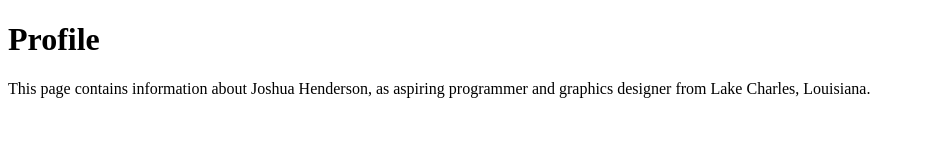
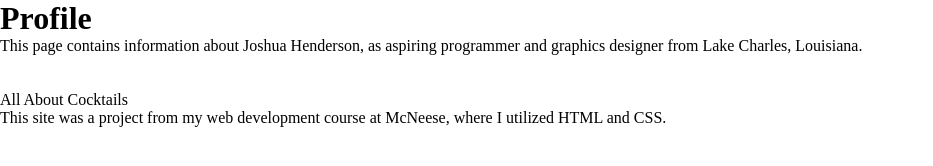
Before and after one commit to joshuaadamhenderson/my-site, a plain HTML site: page index.html in a window 1280 px wide. Shown: the whole page, without its empty margins (0-933 px from the left). Drawn offline with Linux system fonts and the light colour scheme.

Commit message:
Update index.html, style.css
Added links and link to stylesheet

```diff
--- a/index.html
+++ b/index.html
@@ -3,10 +3,15 @@
 <head>
     <meta charset="UTF-8">
     <title>Joshua Henderson</title>
+	<link rel="stylesheet" type="text/css" href="style.css" />
 </head>
 
 <body>
 	<h1>Profile</h1>
 	<p>This page contains information about Joshua Henderson, as aspiring programmer and graphics designer from Lake Charles, Louisiana.</p>
+	<br>
+	<br>
+	<a href="csci426joshuahenderson.gearhostpreview.com" target="_blank">All About Cocktails<a>
+	<p>This site was a project from my web development course at McNeese, where I utilized HTML and CSS.
 </body>
 </html>
--- /dev/null
+++ b/style.css
@@ -0,0 +1,8 @@
+* {
+	margin: 0 auto;
+}
+
+a {
+	text-decoration: none;
+	color: inherit;
+}
```
